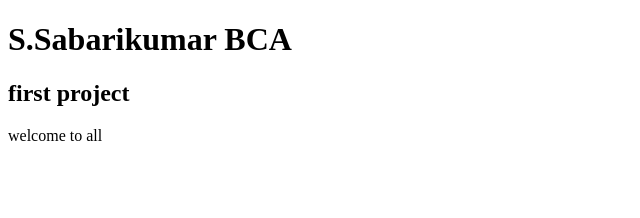
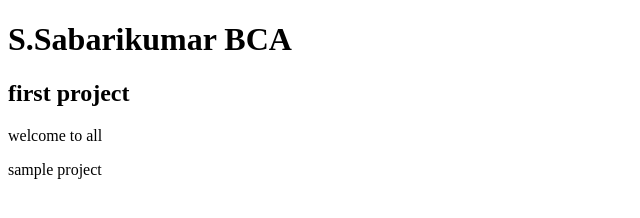
Before and after one commit to sabarikumar561/Visual-studio-code, a plain HTML site: page index.html in a window 1280 px wide. Shown: the whole page, without its empty margins (0-640 px from the left). Drawn offline with Linux system fonts and the light colour scheme.

Commit message:
sample project

```diff
--- a/index.html
+++ b/index.html
@@ -9,5 +9,6 @@
     <h1>S.Sabarikumar BCA</h1>
     <h2>first project</h2>
     <p>welcome to all</p>
+    <p>sample project</p>
 </body>
 </html>
```
